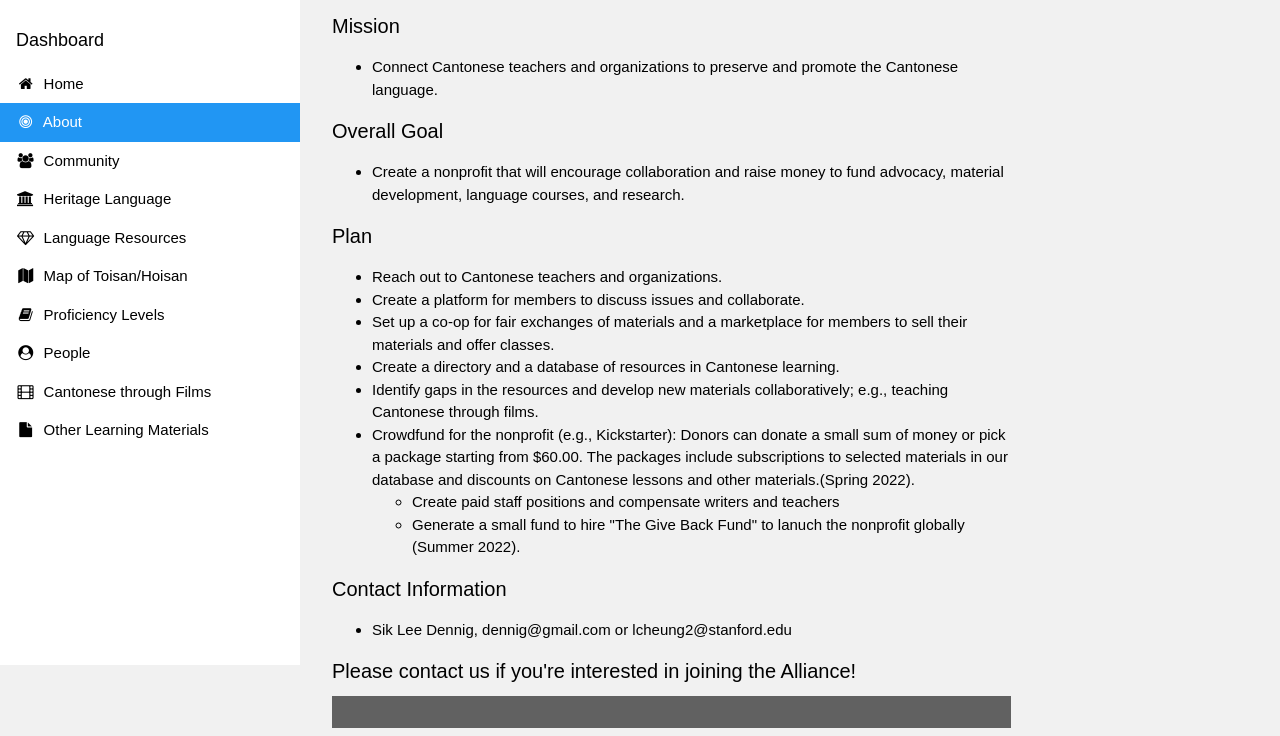
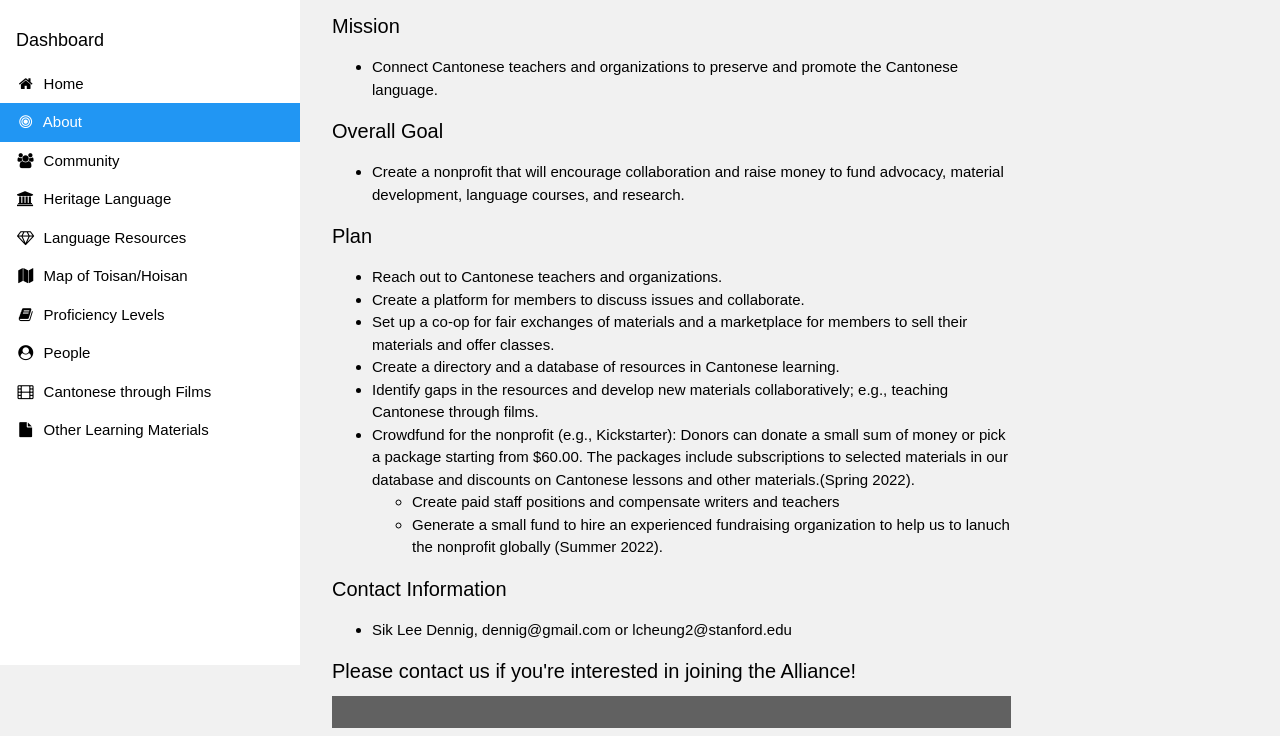
Before and after one commit to cantonese-alliance/cantonese-alliance.github.io, a plain HTML site: page about_canto.html in a window 1280 px wide. Shown: the part 178-914 px from the top of the page. Drawn offline with Linux system fonts and the light colour scheme; a web font is replaced by a local one.

Commit message:
Update about_canto.html

```diff
--- a/about_canto.html
+++ b/about_canto.html
@@ -135,7 +135,7 @@
         <li>Crowdfund for the nonprofit (e.g., Kickstarter): Donors can donate a small sum of money or pick a package starting from $60.00. The packages include subscriptions to selected materials in our database and discounts on Cantonese lessons and other materials.(Spring 2022).</a></li>
       <ul>
         <li>Create paid staff positions and compensate writers and teachers </a></li>
-        <li>Generate a small fund to hire "The Give Back Fund" to lanuch the nonprofit globally (Summer 2022). </a></li>
+        <li>Generate a small fund to hire an experienced fundraising organization to help us to lanuch the nonprofit globally (Summer 2022). </a></li>
      </ul>
 </ul>
 <h4>Contact Information</h4>
```
